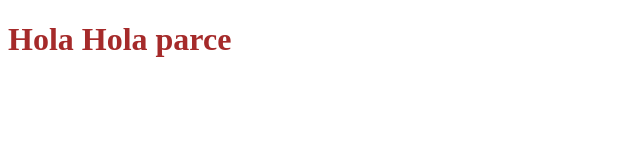
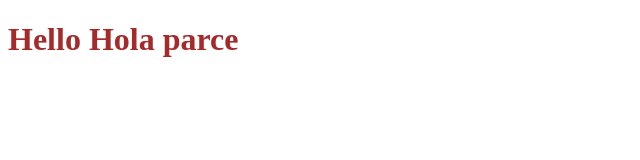
Before and after one commit to IsraelDiazAcosta/Mi-primer-Vue, a Vue app: page / in a window 1280 px wide. Shown: the top 160 px of the page, without its empty margins (0-640 px from the left). Built offline with nearby package versions, Linux system fonts and the light colour scheme.

Commit message:
Update src/App.vue
Co-authored-by: Cesar Ureño <cesarurenomartinez@gmail.com>

```diff
--- a/src/App.vue
+++ b/src/App.vue
@@ -5,7 +5,7 @@ const name="Hola parce";
 </script>
 
 <template>
-  <h1> Hola {{ name }} </h1>
+  <h1> Hello {{ name }} </h1>
 
   </template>
 
```
